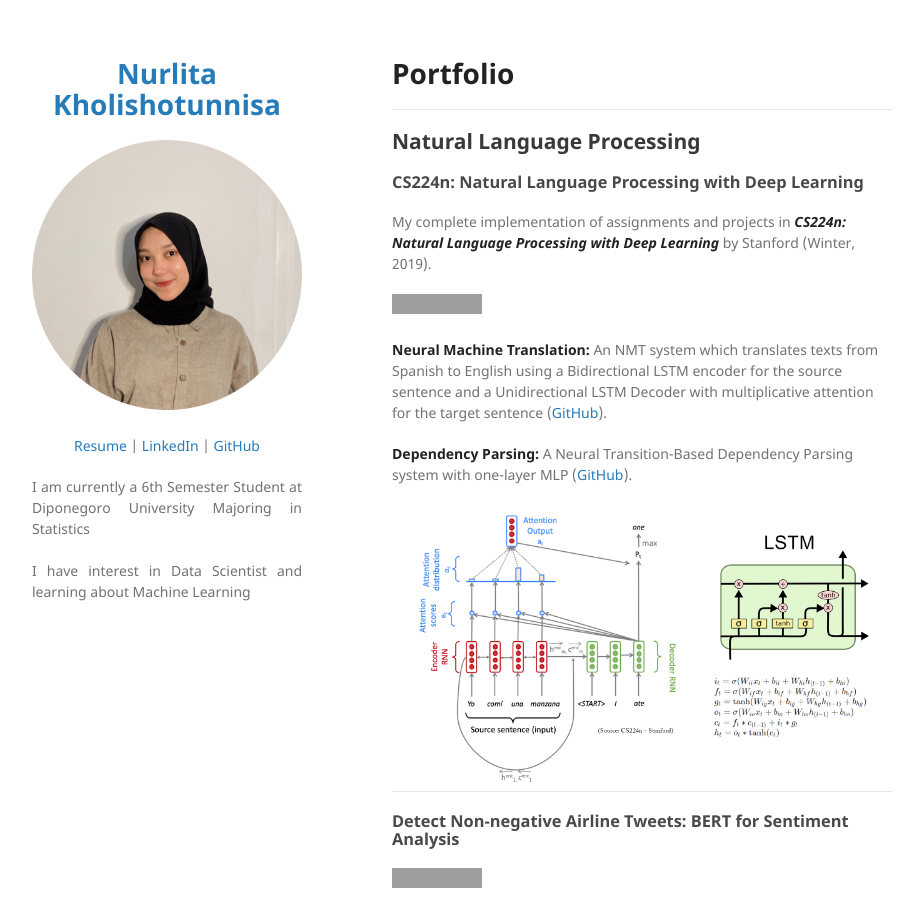
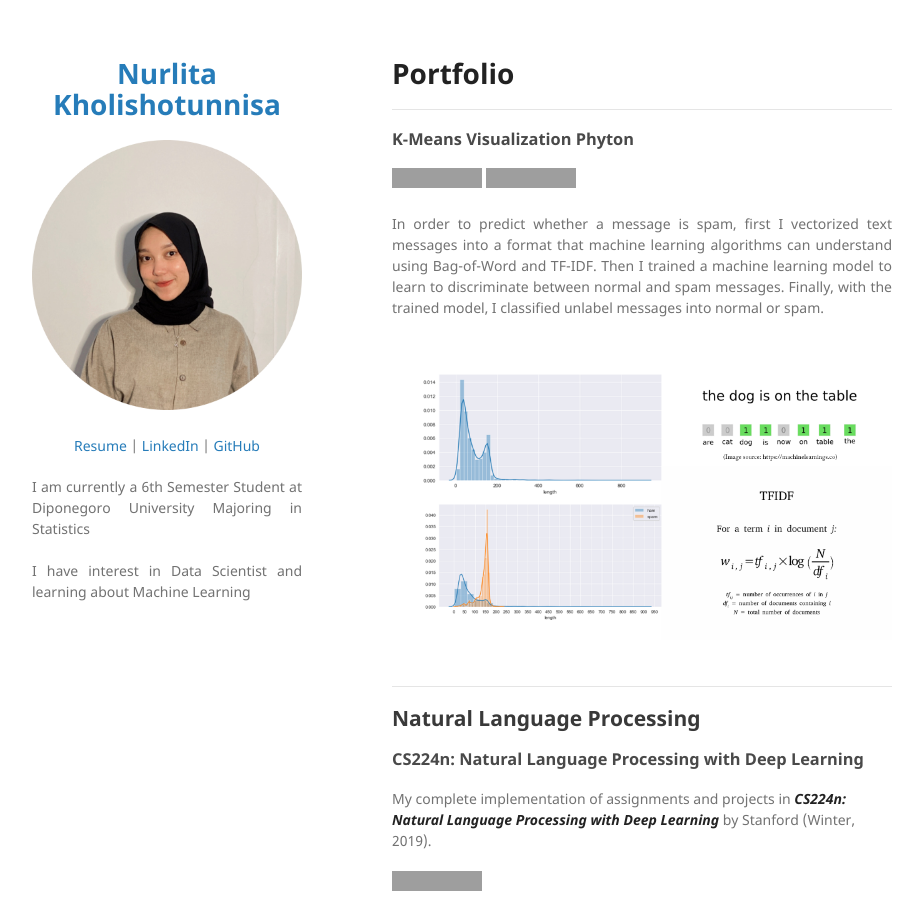
Before and after one commit to nurlitaakho/nurlitaakho.github.io, a Jekyll site: the page built from index.md, in a window 1280 px wide and 900 px high. Shown: the whole window, without its empty margins (178-1101 px from the left). Built offline with Jekyll 4.4.1, drawn with Linux system fonts in a browser that asks for light colours; our own code applies the rules of GitHub Pages for plain Markdown files; grey boxes are pictures that could not be loaded.

Commit message:
Update index.md

```diff
--- a/index.md
+++ b/index.md
@@ -1,4 +1,15 @@
 # Portfolio
+---
+### K-Means Visualization Phyton
+
+[![Open Notebook](https://img.shields.io/badge/Jupyter-Open_Notebook-blue?logo=Jupyter)](projects/Visualisasi K-Means.html)
+[![View on GitHub](https://img.shields.io/badge/GitHub-View_on_GitHub-blue?logo=GitHub)](https://github.com/chriskhanhtran/detect-spam-messages-nlp/blob/master/detect-spam-nlp.ipynb)
+
+<div style="text-align: justify">In order to predict whether a message is spam, first I vectorized text messages into a format that machine learning algorithms can understand using Bag-of-Word and TF-IDF. Then I trained a machine learning model to learn to discriminate between normal and spam messages. Finally, with the trained model, I classified unlabel messages into normal or spam.</div>
+<br>
+<center><img src="images/detect-spam-nlp.png"/></center>
+<br>
+
 ---
 ## Natural Language Processing
 
```
